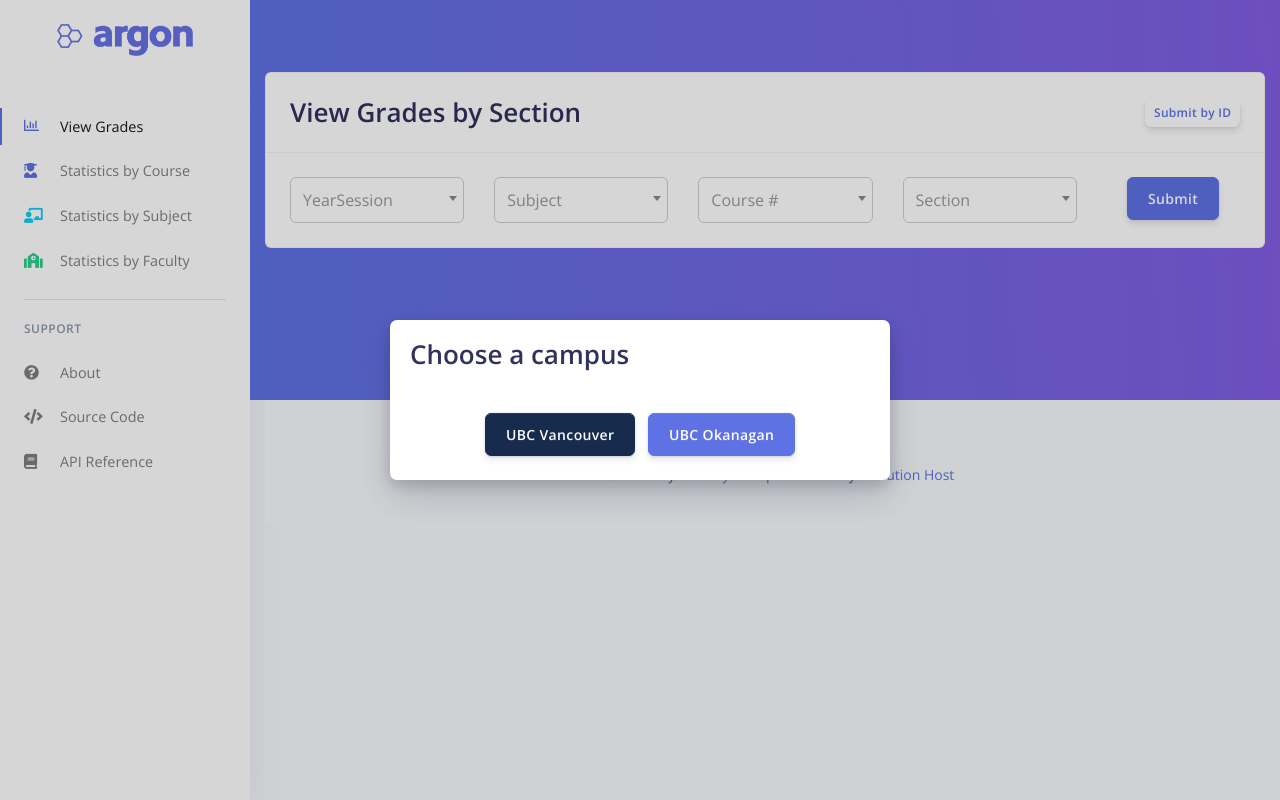
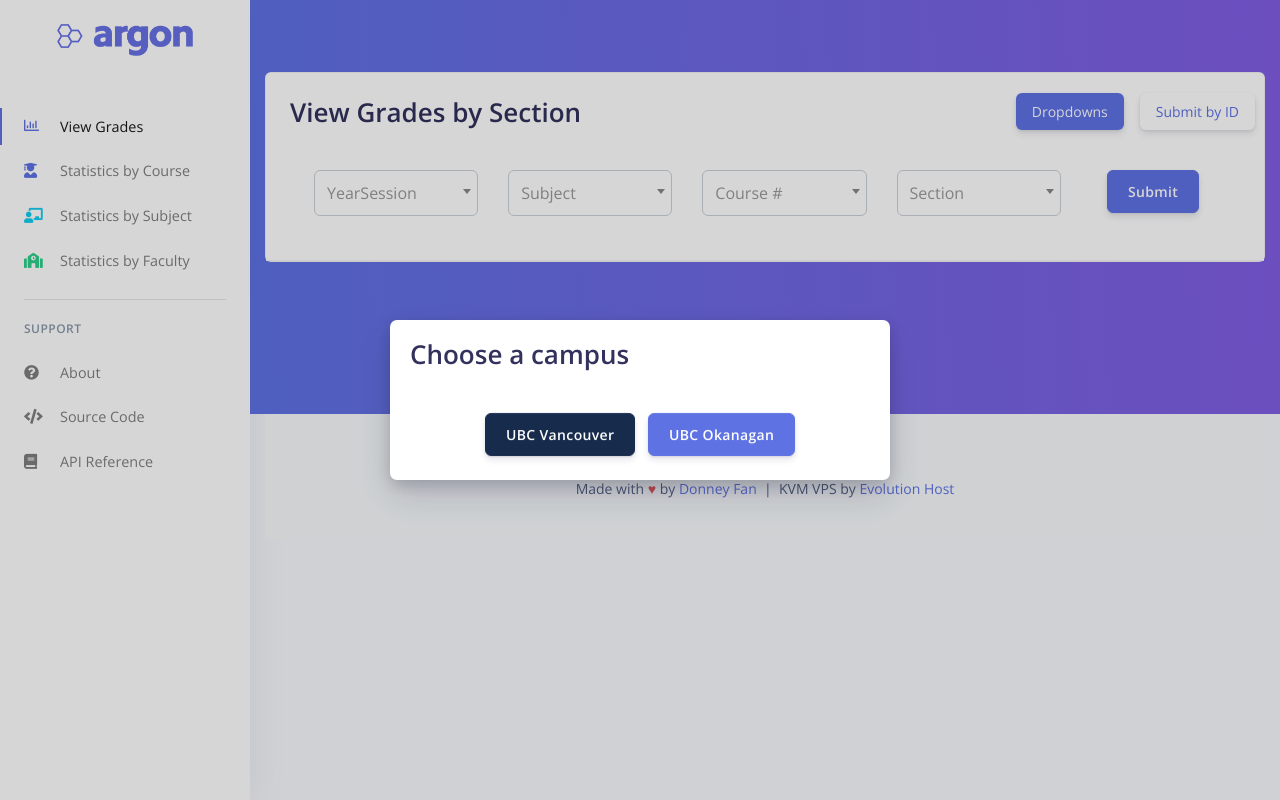
Before and after one commit to DonneyF/ubcgrades, a Flask app: page / in a window 1280 px wide. Run offline with Flask 2, Linux system fonts and the light colour scheme; some libraries are stand-ins or nearby versions.

Commit message:
Frontpage compatibility with ID submission via pill tabs.

```diff
--- a/app/templates/index.html
+++ b/app/templates/index.html
@@ -12,42 +12,76 @@
     <div class="card-header">
       <div class="row">
         <h1 class="mb-0 col">View Grades by Section</h1>
-        <div class="col-4 text-right align-self-center">
-          <a href="#" class="btn btn-sm btn-neutral">Submit by ID</a>
-        </div>
-      </div>
+        {#        <div class="col-4 text-right align-self-center" id="myTab" role="tablist">#}
+        {#          <a class="btn btn-sm btn-neutral active" id="dropdown-tab" data-toggle="tab" href="#vg-form" role="tab"#}
+        {#             aria-controls="dropdown" aria-selected="true">Dropdowns</a>#}
+        {#          <a class="btn btn-sm btn-neutral" id="id-tab" data-toggle="tab" href="#vg-id" role="tab" aria-controls="id"#}
+        {#             aria-selected="false">ID Submission</a>#}
+        {#        </div>#}
+        <ul class="nav nav-pills mb-3" id="pills-tab" role="tablist">
+          <li class="nav-item mr-2 mr-md-0">
+            <a class="nav-link py-2 px-3 active" data-toggle="pill" href="#vg-dropdown-form" role="tab"
+               aria-controls="pills-form" aria-selected="true">Dropdowns</a>
+          </li>
+          <li class="nav-item mr-2 mr-md-0">
+            <a class="nav-link py-2 px-3" data-toggle="pill" href="#vg-id-form" role="tab"
+               aria-controls="pills-id" aria-selected="false">Submit by ID</a>
+          </li>
+        </ul>
       </div>
       <!-- Card body -->
       <div class="card-body">
         <!-- Form groups used in grid -->
-      <form id="vg-form" class="row">
+        <div class="tab-content">
+          <div class="tab-pane fade show active" id="vg-dropdown-form" role="tabpanel" aria-labelledby="vg-form-tab">
+            <form class="row">
               <div class="col-lg col-6">
-          <select id="vg-drop-year" data-toggle="select" data-placeholder="YearSession" class="mb-sm-2 form-control col"
+                <select id="vg-drop-year" data-toggle="select" data-placeholder="YearSession"
+                        class="mb-sm-2 form-control col"
                         required>
                 </select>
               </div>
               <div class="col-lg col-6">
-          <select id="vg-drop-subject" data-toggle="select" data-placeholder="Subject" class="mb-sm-2 form-control col"
+                <select id="vg-drop-subject" data-toggle="select" data-placeholder="Subject"
+                        class="mb-sm-2 form-control col"
                         required>
                 </select>
               </div>
               <div class="col-lg col-6">
-          <select id="vg-drop-course" data-toggle="select" data-placeholder="Course #" class="mb-sm-2 form-control col"
+                <select id="vg-drop-course" data-toggle="select" data-placeholder="Course #"
+                        class="mb-sm-2 form-control col"
                         required>
                 </select>
               </div>
               <div class="col-lg col-6">
-          <select id="vg-drop-section" data-toggle="select" data-placeholder="Section" class="mb-sm-2 form-control col"
+                <select id="vg-drop-section" data-toggle="select" data-placeholder="Section"
+                        class="mb-sm-2 form-control col"
                         required>
                   <option value="" disabled selected>Section</option>
                 </select>
               </div>
               <div class="col-lg-2 col-6 text-center">
-          <button id="vg-btn-submit" class="submit-margin btn btn-xl btn-primary" type="submit">
+                <button id="vg-dropdown-submit" class="submit-margin btn btn-xl btn-primary" type="submit">
                   Submit
                 </button>
               </div>
             </form>
+          </div>
+          <div class="tab-pane fade" id="vg-id-form" role="tabpanel" aria-labelledby="vg-id-tab">
+            <form class="row">
+              <div class="col-lg col-6">
+                <input type="text" class="form-control" placeholder="Ex: 2017W MATH 101 201" aria-label="Username"
+                       aria-describedby="basic-addon1">
+              </div>
+              <div class="col-lg-2 col-6 text-center">
+                <button id="vg-id-submit" class="submit-margin btn btn-xl btn-primary" type="submit">
+                  Submit
+                </button>
+              </div>
+            </form>
+          </div>
+        </div>
+      </div>
     </div>
   </div>
 {% endblock %}
@@ -342,14 +376,12 @@
                       data-update='{"data":{"labels":["<50%", "50-54%", "55-59%", "60-63%", "64-67%", "68-71%", "72-75%", "76-79%", "80-84%", "85-89%", "90-100%"]}}'>
                     <a href="#" class="nav-link py-2 px-3 active" data-toggle="tab">
                       <span class="d-none d-md-block">%</span>
-                      <span class="d-md-none">M</span>
                     </a>
                   </li>
                   <li class="nav-item" data-toggle="chart" data-target="#chart-grades"
                       data-update='{"data":{"labels":["F", "D", "C-", "C", "C+", "B-", "B", "B+", "A-", "A", "A+"]}}'>
                     <a href="#" class="nav-link py-2 px-3" data-toggle="tab">
                       <span class="d-none d-md-block">Letter</span>
-                      <span class="d-md-none">W</span>
                     </a>
                   </li>
                 </ul>
```
Also changed, not shown: app/static/assets/js/app.js (+51 -21 lines). Lines whose indentation alone changed are shown as unchanged.
